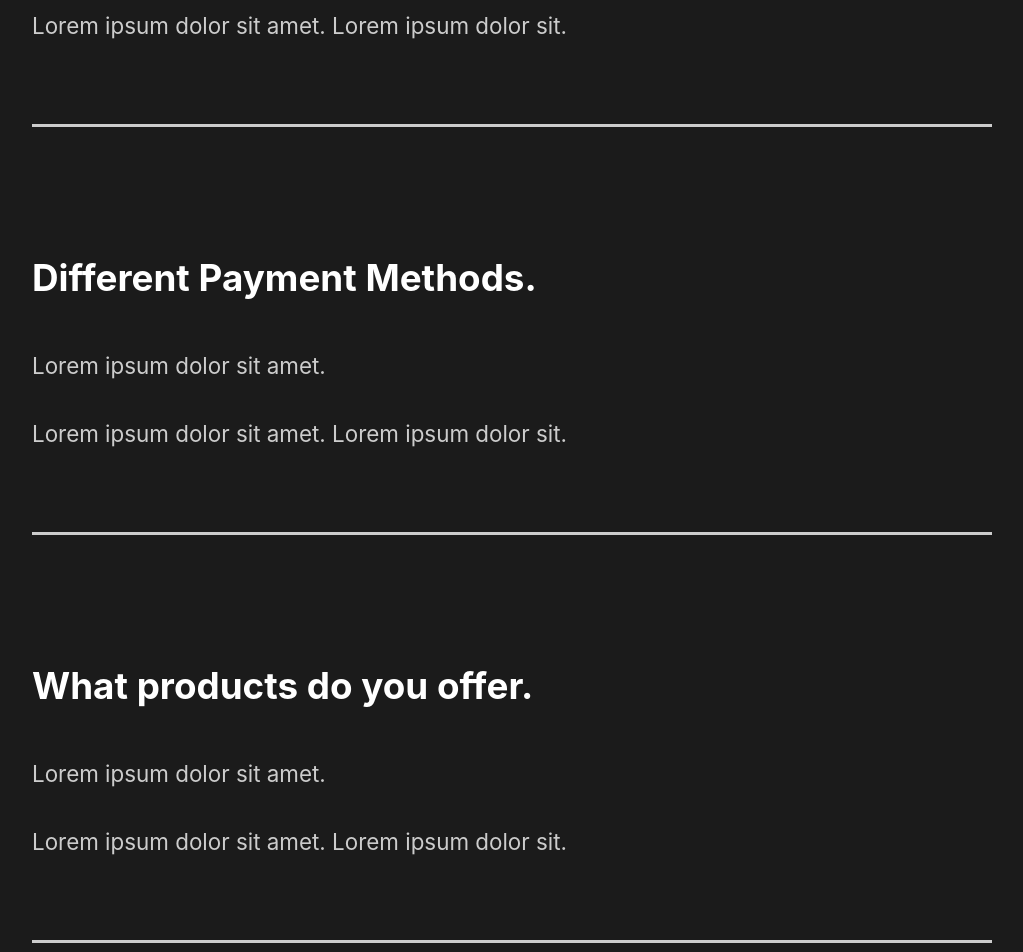
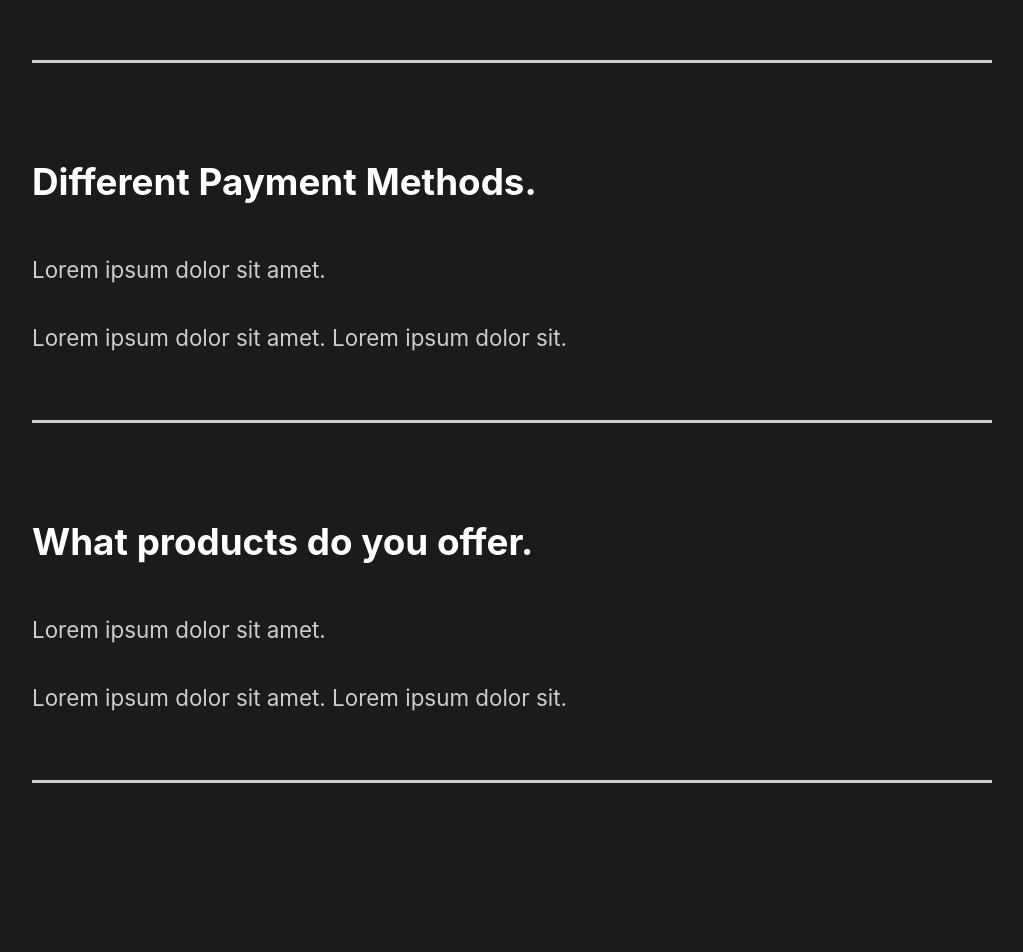
Before and after one commit to 1005hoon/react-practice-projects, a React (Create React App) app in the folder photo-company-app/: page / in a window 1280 px wide. Shown: the part 2900-3852 px from the top of the page, without its empty margins (128-1151 px from the left). After the commit the page ends 3811 px from the top, so only its background shows below. Built offline with nearby package versions, Linux system fonts and the light colour scheme.

Commit message:
add faq toggle animation

```diff
--- a/photo-company-app/src/components/FAQ/FaqSection.tsx
+++ b/photo-company-app/src/components/FAQ/FaqSection.tsx
@@ -1,5 +1,7 @@
 import React from "react";
 import { FAQ, Question } from "./styles";
+import Toggle from "../Toggle/Toggle";
+import { AnimateSharedLayout } from "framer-motion";
 
 const FaqSection = (): JSX.Element => {
   return (
@@ -7,38 +9,40 @@ const FaqSection = (): JSX.Element => {
       <h2>
         Any questions? <span>FAQ</span>
       </h2>
+      <AnimateSharedLayout>
         <Question>
-        <h4>How do I start?</h4>
+          <Toggle title="How do I start?">
             <div className="answer">
               <p>Lorem ipsum dolor sit amet.</p>
               <p>Lorem ipsum dolor sit amet. Lorem ipsum dolor sit.</p>
             </div>
-        <div className="line"></div>
+          </Toggle>
         </Question>
         <Question>
-        <h4>Daily Schedule.</h4>
+          <Toggle title="Daily Schedule.">
             <div className="answer">
               <p>Lorem ipsum dolor sit amet.</p>
               <p>Lorem ipsum dolor sit amet. Lorem ipsum dolor sit.</p>
             </div>
-        <div className="line"></div>
+          </Toggle>
         </Question>
         <Question>
-        <h4>Different Payment Methods.</h4>
+          <Toggle title="Different Payment Methods.">
             <div className="answer">
               <p>Lorem ipsum dolor sit amet.</p>
               <p>Lorem ipsum dolor sit amet. Lorem ipsum dolor sit.</p>
             </div>
-        <div className="line"></div>
+          </Toggle>
         </Question>
         <Question>
-        <h4>What products do you offer.</h4>
+          <Toggle title="What products do you offer.">
             <div className="answer">
               <p>Lorem ipsum dolor sit amet.</p>
               <p>Lorem ipsum dolor sit amet. Lorem ipsum dolor sit.</p>
             </div>
-        <div className="line"></div>
+          </Toggle>
         </Question>
+      </AnimateSharedLayout>
     </FAQ>
   );
 };
--- a/photo-company-app/src/components/FAQ/styles/index.tsx
+++ b/photo-company-app/src/components/FAQ/styles/index.tsx
@@ -18,17 +18,17 @@ export const FAQ = styled.section`
   .line {
     background: #ccc;
     height: 0.2rem;
-    margin: 2rem 0;
+    margin: 3rem 0;
     width: 100%;
   }
 `;
 
 export const Question = styled.article`
-  padding: 3rem 0;
+  padding: 3rem 0 0;
   cursor: pointer;
 
   .answer {
-    padding: 2rem 0;
+    padding: 2rem 0 0;
     p {
       padding: 1rem 0;
     }
--- /dev/null
+++ b/photo-company-app/src/components/Toggle/Toggle.tsx
@@ -0,0 +1,20 @@
+import React, { ReactNode, useState } from "react";
+import { motion } from "framer-motion";
+
+interface ToggleProps {
+  title: string;
+  children: ReactNode;
+}
+
+const Toggle = ({ title, children }: ToggleProps) => {
+  const [toggle, setToggle] = useState(true);
+  return (
+    <motion.div layout onClick={() => setToggle(!toggle)}>
+      <motion.h4 layout>{title}</motion.h4>
+      {toggle ? children : ""}
+      <div className="line"></div>
+    </motion.div>
+  );
+};
+
+export default Toggle;
```
Lines whose indentation alone changed are shown as unchanged.
